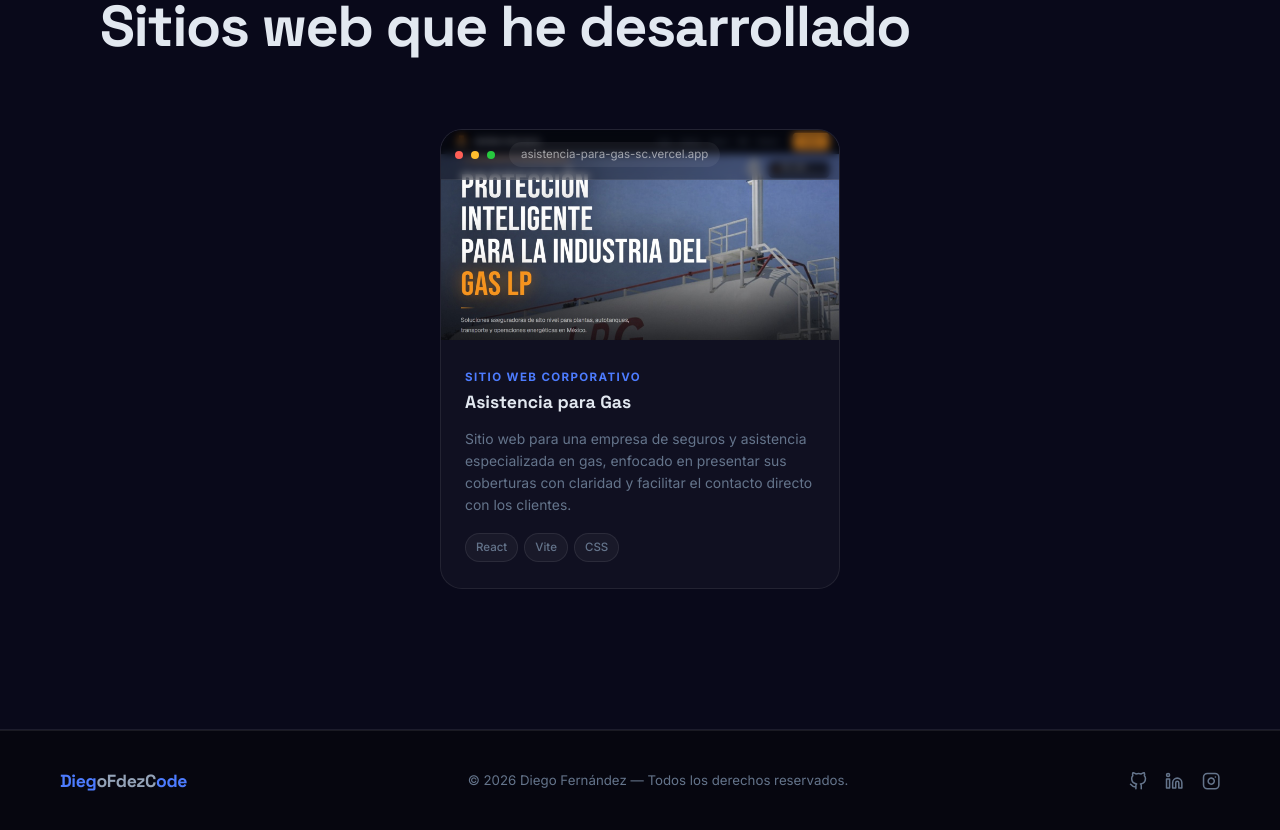
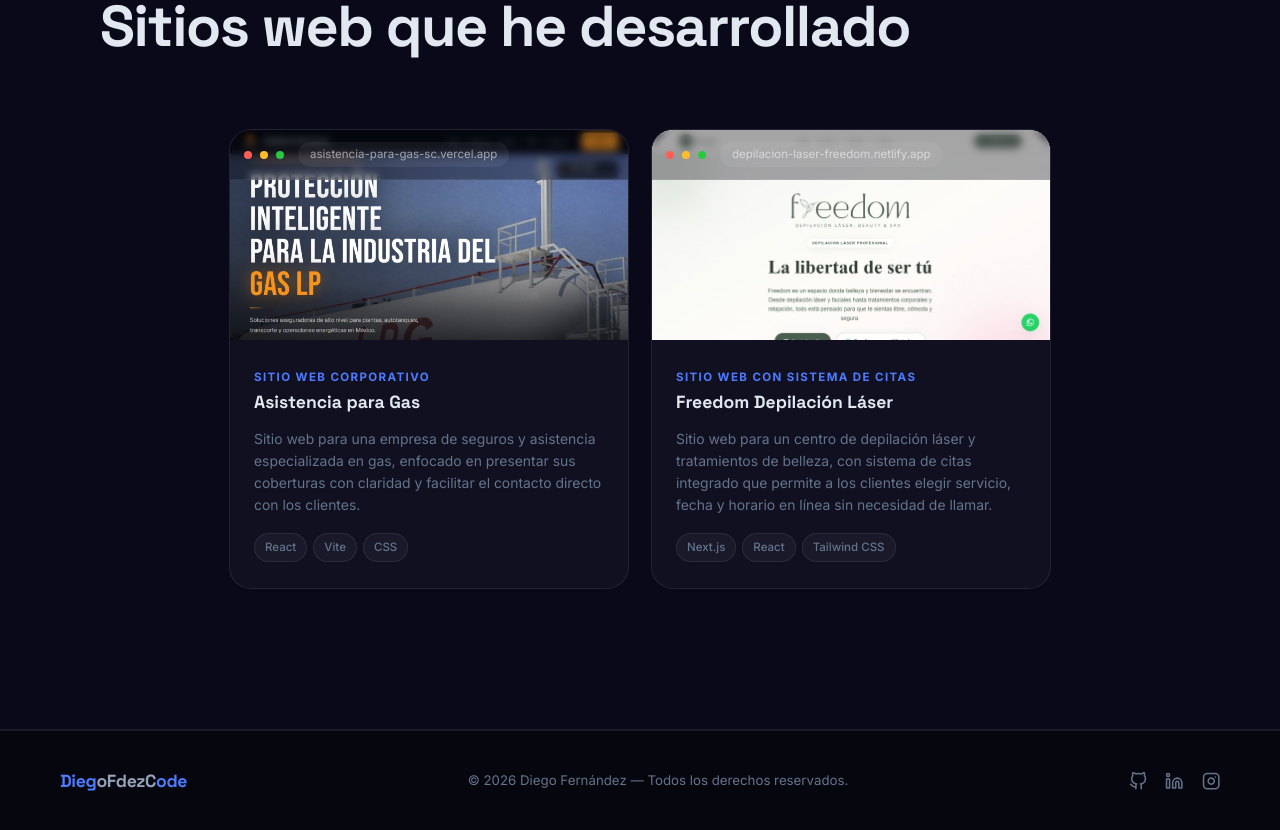
Before and after one commit to diegodev010101001/mi-portafolio, a React (Create React App) app: page /servicios in a window 1280 px wide. Shown: the part 1020-1850 px from the top of the page. Built offline with nearby package versions, Linux system fonts and the light colour scheme.

Commit message:
Cambios en el apartado de servicios

```diff
--- a/src/data/proyectos.js
+++ b/src/data/proyectos.js
@@ -8,5 +8,15 @@ export const proyectos = [
         "descripcion" : "Sitio web para una empresa de seguros y asistencia especializada en gas, enfocado en presentar sus coberturas con claridad y facilitar el contacto directo con los clientes.",
         "tecnologias" : ["React", "Vite", "CSS"],
         "imagen" : "Asistencia.png"
+    },
+    {
+        "id" : "2",
+        "nombre" : "Freedom Depilación Láser",
+        "dominio" : "depilacion-laser-freedom.netlify.app",
+        "url" : "https://depilacion-laser-freedom.netlify.app/",
+        "categoria" : "Sitio Web con Sistema de Citas",
+        "descripcion" : "Sitio web para un centro de depilación láser y tratamientos de belleza, con sistema de citas integrado que permite a los clientes elegir servicio, fecha y horario en línea sin necesidad de llamar.",
+        "tecnologias" : ["Next.js", "React", "Tailwind CSS"],
+        "imagen" : "freedom.jpeg"
     }
 ]
```
Also changed, not shown: public/images/freedom.jpeg (added).
